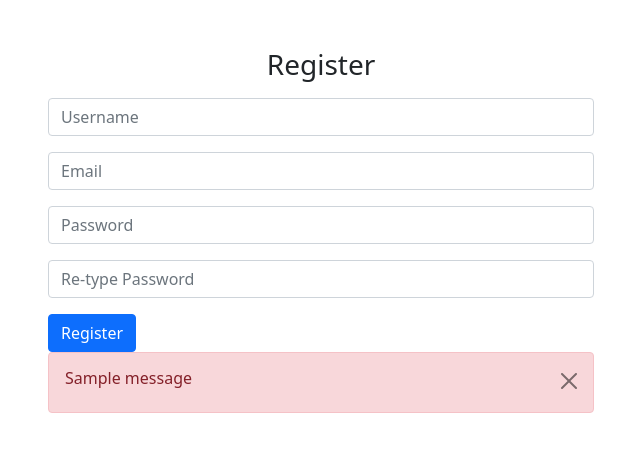
After one commit to bhyeanhasan/Task_manager, a Django app: page /register/ in a window 1280 px wide. The commit adds this page. Shown: the top 452 px of the page, without its empty margins (319-959 px from the left). Run offline with Django 4.2, Linux system fonts and the light colour scheme; tables that the repository leaves empty hold one stand-in row (values such as "Sample post"); one stand-in notice (Sample message) is shown.

Commit message:
User Authentication added

```diff
--- a/tasks/urls.py
+++ b/tasks/urls.py
@@ -6,4 +6,7 @@ from . import views
 
 urlpatterns = [
     path('', views.home, name='home'),
+    path('login/', views.login, name='login'),
+    path('logout/', views.logout, name='logout'),
+    path('register/', views.register, name='register'),
 ]
--- a/tasks/views.py
+++ b/tasks/views.py
@@ -1,7 +1,52 @@
 from django.shortcuts import render, redirect, get_object_or_404
+from django.contrib.auth.models import auth, User
+from django.contrib import messages
 
 
 # Create your views here.
 
 def home(request):
     return render(request, 'homepage.html')
+
+
+def login(request):
+    if request.method == 'POST':
+        username = request.POST['username']
+        password = request.POST['password']
+        user = auth.authenticate(username=username, password=password)
+        if user is not None:
+            auth.login(request, user)
+            return redirect('home')
+        else:
+            messages.info(request, 'User not found')
+            return render(request, 'login.html')
+
+    else:
+        return render(request, 'login.html')
+
+
+def logout(request):
+    auth.logout(request)
+    return redirect('home')
+
+
+def register(request):
+    if request.method == 'POST':
+        username = request.POST['username']
+        email = request.POST['email']
+        pass1 = request.POST['password']
+        pass2 = request.POST['password2']
+
+        if User.objects.filter(username=username).exists():
+            messages.info(request, 'Username taken!!')
+            return redirect('register')
+        if User.objects.filter(email=email).exists():
+            messages.info(request, 'Email taken!!')
+            return redirect('register')
+        if pass1 == pass2:
+            User.objects.create_user(username=username, email=email, password=pass1)
+            return redirect('login')
+
+        messages.info(request, 'Can not create')
+
+    return render(request, 'register.html')
--- /dev/null
+++ b/templates/base.html
@@ -0,0 +1,26 @@
+{% load static %}
+<!doctype html>
+<html lang="en">
+<head>
+    <meta charset="UTF-8">
+    <meta name="viewport"
+          content="width=device-width, user-scalable=no, initial-scale=1.0, maximum-scale=1.0, minimum-scale=1.0">
+    <meta http-equiv="X-UA-Compatible" content="ie=edge">
+    <link href="https://cdn.jsdelivr.net/npm/bootstrap@5.0.2/dist/css/bootstrap.min.css" rel="stylesheet"
+          integrity="sha384-EVSTQN3/azprG1Anm3QDgpJLIm9Nao0Yz1ztcQTwFspd3yD65VohhpuuCOmLASjC" crossorigin="anonymous">
+    <link rel="stylesheet" href="https://cdn.jsdelivr.net/npm/bootstrap-icons@1.11.1/font/bootstrap-icons.css">
+    <title>Task Manager</title>
+</head>
+
+
+<body>
+
+{% block content %}
+
+{% endblock %}
+
+<script src="https://cdn.jsdelivr.net/npm/bootstrap@5.0.2/dist/js/bootstrap.bundle.min.js"
+        integrity="sha384-MrcW6ZMFYlzcLA8Nl+NtUVF0sA7MsXsP1UyJoMp4YLEuNSfAP+JcXn/tWtIaxVXM"
+        crossorigin="anonymous"></script>
+</body>
+</html>
--- /dev/null
+++ b/templates/register.html
@@ -0,0 +1,55 @@
+{% extends 'base.html' %}
+
+{% block content %}
+
+
+<div class="container mt-5">
+    <div class="row ">
+
+        <div class="col-md-3">
+        </div>
+
+        <div class="col-md-6">
+
+            <h3 style="text-align: center">Register</h3>
+
+
+            <form class="forms" action="{% url 'register'%}" method="post">
+                {% csrf_token %}
+
+                <input type="text" name="username" class="form-control mt-3" placeholder="Username" required>
+                <input type="email" name="email" class="form-control mt-3" placeholder="Email" required>
+
+
+                <input type="password" name="password" class="form-control mt-3" placeholder="Password"
+                       required>
+                <input type="password" name="password2" class="form-control mt-3" placeholder="Re-type Password"
+                       required>
+
+                <button type="submit" class="btn btn-primary mt-3">Register</button>
+
+            </form>
+
+
+            <div class="">
+                {% for message in messages %}
+                <div class="alert alert-danger alert-dismissible fade show" role="alert">
+                    <h6> {{message}} </h6>
+                    <button type="button" class="btn-close" data-bs-dismiss="alert" aria-label="Close"></button>
+                </div>
+                {% endfor %}
+            </div>
+
+
+        </div>
+    </div>
+
+</div>
+
+
+<div class="col-md-3">
+
+</div>
+
+
+{% endblock %}
```
Also changed, not shown: templates/homepage.html (+6 -9 lines), templates/login.html (added, +53 -0 lines).
